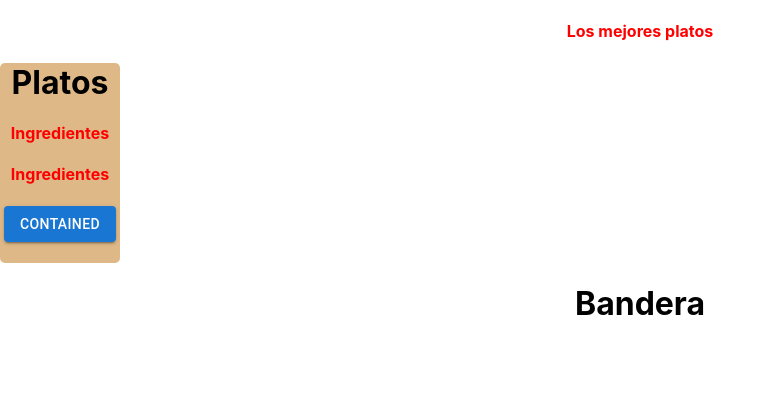
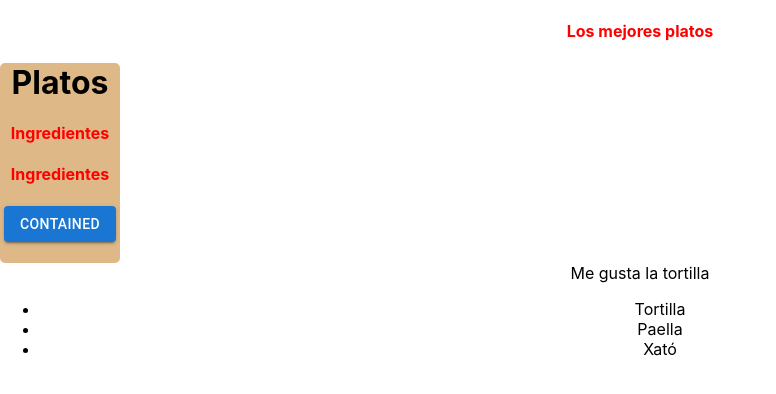
Before and after one commit to Andreabcm/my_first_app_react, a React (Create React App) app: page / in a window 1280 px wide. Shown: the top 394 px of the page, without its empty margins (0-776 px from the left). Built offline with nearby package versions, Linux system fonts and the light colour scheme.

Commit message:
using variables and data collections in App.js

```diff
--- a/src/App.js
+++ b/src/App.js
@@ -1,16 +1,27 @@
+import React, { Component } from "react";
 import Header from "./components/header";
 import Dish, { Flag } from "./components/dish";
 
 import './styles/App.css';
 
-function App() {
+class App extends Component {
+  dish = "tortilla";
+  dishes = ["Tortilla", "Paella", "Xató"];
+
+  render() {
     return (
       <div className="App">
         <Header/>
         <Dish/>
-      <Flag/>
+        Me gusta la { this.dish }
+        <ul>
+          {this.dishes.map(dish => (
+            <li>{dish}</li>
+          ))}
+        </ul>
       </div>
     );
   }
+}
 
 export default App;
```
Lines whose indentation alone changed are shown as unchanged.
